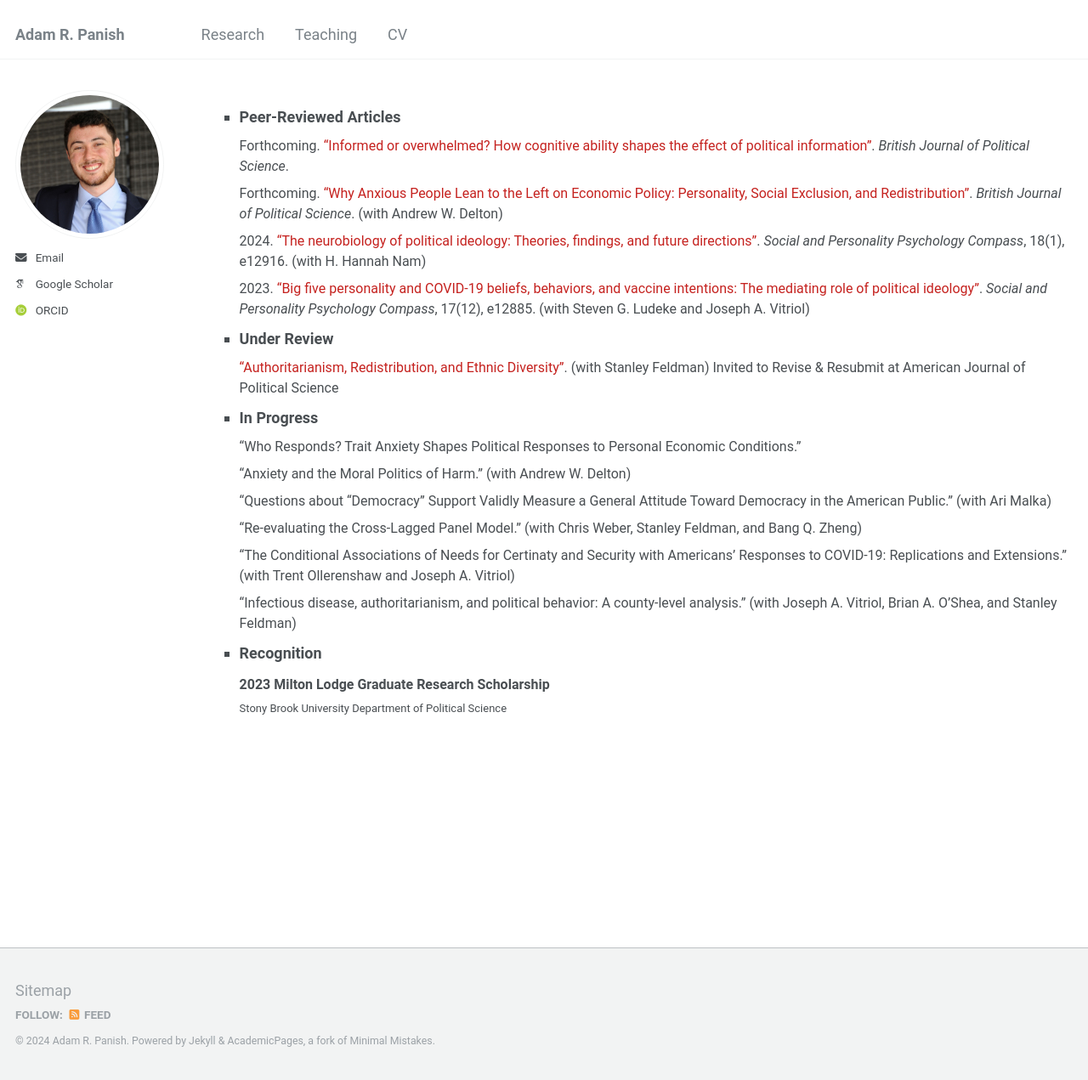
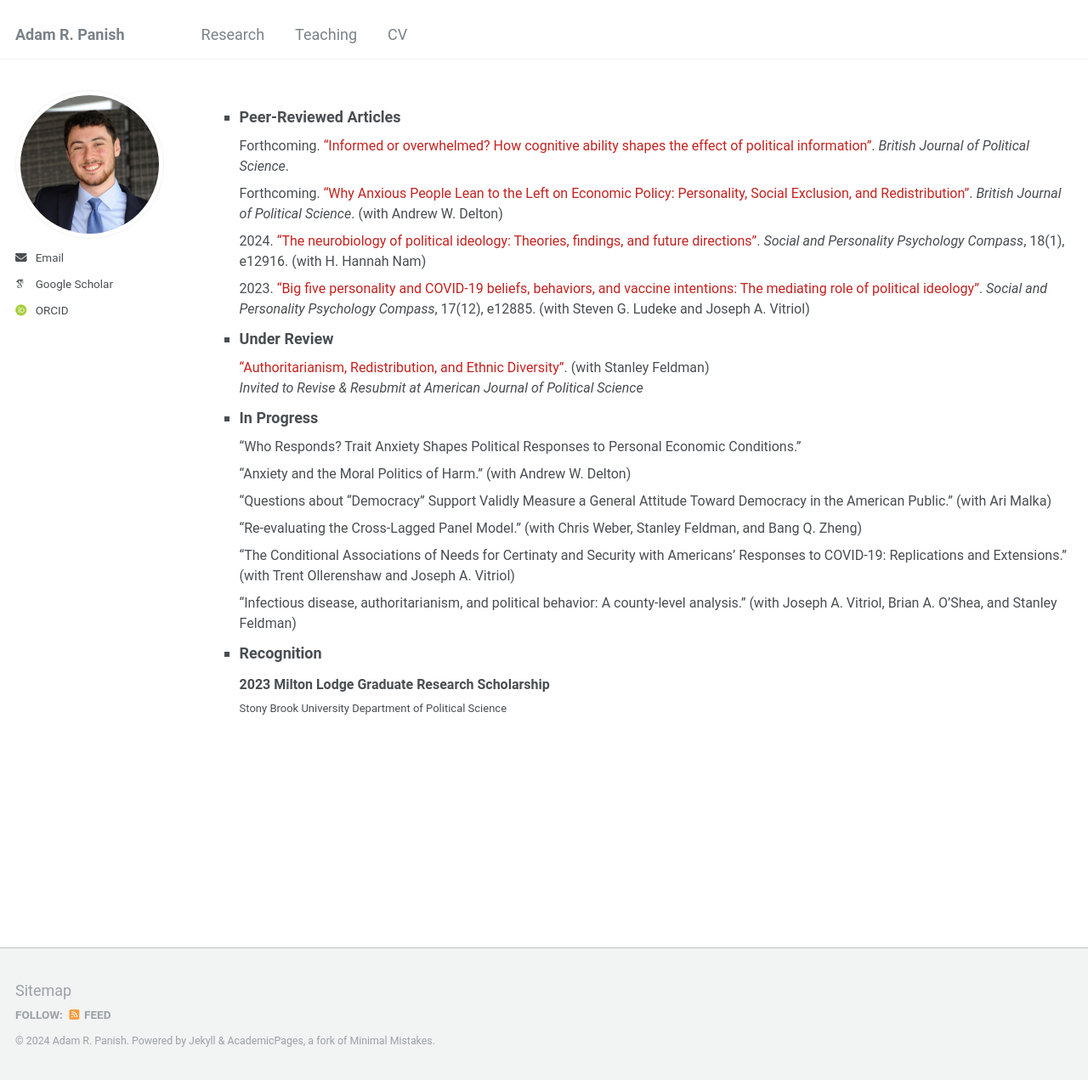
Before and after one commit to adampanish/adampanish.github.io, a Jekyll site: the page built from _pages/research.html, in a window 1280 px wide and 1271 px high. Shown: the whole window at 85% size. Built offline with Jekyll 4.4.1, drawn with Linux system fonts in a browser that asks for light colours; some web fonts are replaced.

Commit message:
Update research.html

```diff
--- a/_pages/research.html
+++ b/_pages/research.html
@@ -28,8 +28,8 @@ ul{
     <font size=4.5><b>Under Review</b></font>
     <ul style="list-style-type:none">
         <font size=3>
-        <li><a style="text-decoration:none" href="https://www.dropbox.com/scl/fi/58i4blxvq4boe47q8djv4/panish_feldman_redistribution_2024.pdf?rlkey=dcqn3b67jbtd5e4cmmjxefnyf&st=5iwmtlqf&dl=0" target="_blank"><q>Authoritarianism, Redistribution, and Ethnic Diversity</q></a>. (with Stanley Feldman)
-            <emph>Invited to Revise & Resubmit at American Journal of Political Science</emph></li>
+        <li><a style="text-decoration:none" href="https://www.dropbox.com/scl/fi/58i4blxvq4boe47q8djv4/panish_feldman_redistribution_2024.pdf?rlkey=dcqn3b67jbtd5e4cmmjxefnyf&st=5iwmtlqf&dl=0" target="_blank"><q>Authoritarianism, Redistribution, and Ethnic Diversity</q></a>. (with Stanley Feldman)<br>
+            <i>Invited to Revise & Resubmit at American Journal of Political Science</i></li>
         </font>
     </ul>
   </li>
```
